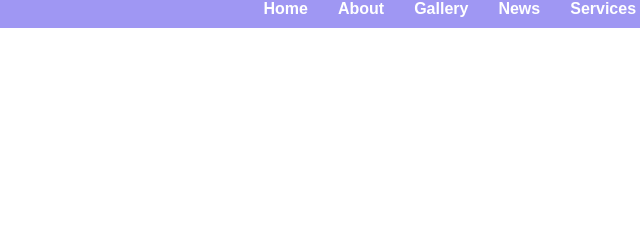
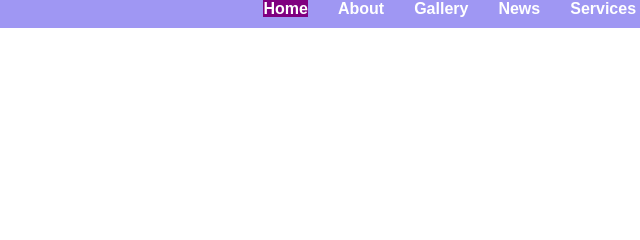
Before and after one commit to Darma17/selekda, a plain HTML site: page layout/landing_page/landing_page/index.html in a window 1280 px wide. In both pictures the pointer is over the link "Home". Shown: the top 240 px of the page, 317-957 px from the left. Drawn offline with Linux system fonts and the light colour scheme.

Commit message:
Update style.css
menambahkan perubahan

```diff
--- a/layout/landing_page/landing_page/style.css
+++ b/layout/landing_page/landing_page/style.css
@@ -51,6 +51,10 @@ h2 {
 
 #navbar ul li {
     margin: 0 15px;
+}
+
+#navbar li a:hover {
+    background-color: purple;
 }
 
 #navbar ul li a {
```
